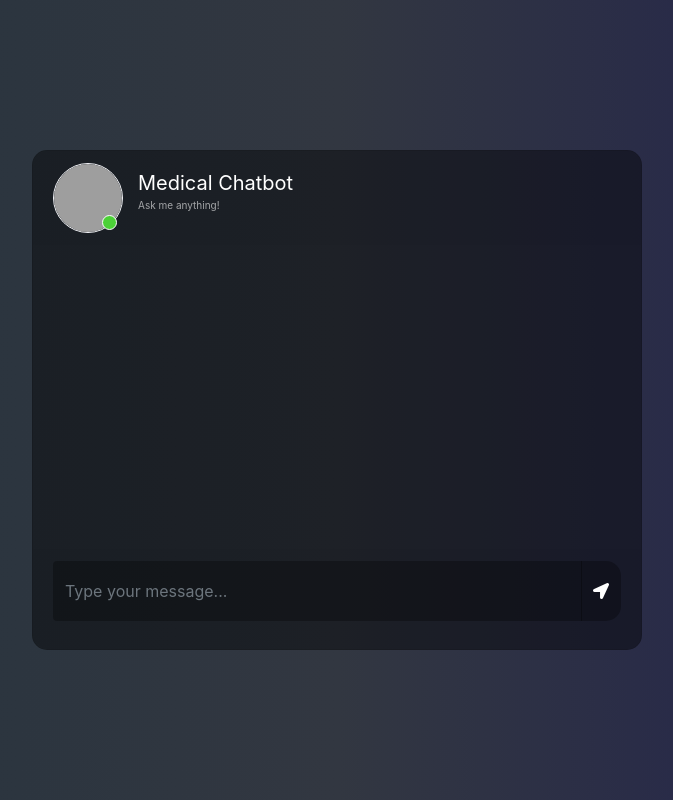
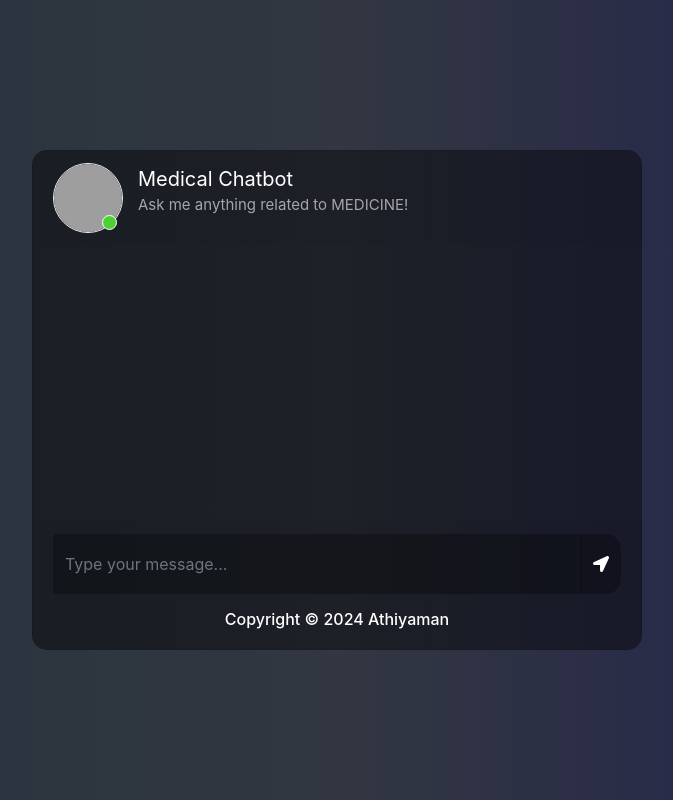
Before and after one commit to athiyaman-m/Medical-ChatBot-using-llama-2, a Flask app: page / in a window 1280 px wide. Shown: the whole page, without its empty margins (303-976 px from the left). Run offline with Flask 3, Linux system fonts and the light colour scheme; some libraries are stand-ins or nearby versions; grey boxes are pictures that could not be loaded.

Commit message:
Completed

```diff
--- a/src/helper.py
+++ b/src/helper.py
@@ -1,7 +1,6 @@
 from langchain.document_loaders import PyPDFLoader, DirectoryLoader
 from langchain.text_splitter import RecursiveCharacterTextSplitter
 from langchain.embeddings import HuggingFaceEmbeddings
-
 
 def load_pdf(data):
     loader = DirectoryLoader(data,
--- a/store_index.py
+++ b/store_index.py
@@ -1,5 +1,6 @@
 from src.helper import load_pdf, text_split, download_hugging_face_embeddings
-from langchain.vectorstores import Pinecone
+#from langchain.vectorstores import Pinecone
+from langchain_community.vectorstores import Pinecone
 import pinecone
 from dotenv import load_dotenv
 import os
--- a/templates/chat.html
+++ b/templates/chat.html
@@ -5,7 +5,7 @@
 <!DOCTYPE html>
 <html>
 	<head>
-		<title>Chatbot</title>
+		<title>Medical Chatbot</title>
 		<link rel="stylesheet" href="https://stackpath.bootstrapcdn.com/bootstrap/4.1.3/css/bootstrap.min.css" integrity="sha384-MCw98/SFnGE8fJT3GXwEOngsV7Zt27NXFoaoApmYm81iuXoPkFOJwJ8ERdknLPMO" crossorigin="anonymous">
 		<link rel="stylesheet" href="https://use.fontawesome.com/releases/v5.5.0/css/all.css" integrity="sha384-B4dIYHKNBt8Bc12p+WXckhzcICo0wtJAoU8YZTY5qE0Id1GSseTk6S+L3BlXeVIU" crossorigin="anonymous">
 		<script src="https://ajax.googleapis.com/ajax/libs/jquery/3.3.1/jquery.min.js"></script>
@@ -22,12 +22,12 @@
 							<div class="d-flex bd-highlight">
 								<div class="img_cont">
 									<!-- <img src="https://i.ibb.co/fSNP7Rz/icons8-chatgpt-512.png" class="rounded-circle user_img"> -->
-									<img src="https://www.prdistribution.com/spirit/uploads/pressreleases/2019/newsreleases/d83341deb75c4c4f6b113f27b1e42cd8-chatbot-florence-already-helps-thousands-of-patients-to-remember-their-medication.png" class="rounded-circle user_img">
+									<img src="https://cdn1.iconfinder.com/data/icons/bots/280/bot-10-2-512.png" class="rounded-circle user_img">
 									<span class="online_icon"></span>
 								</div>
 								<div class="user_info">
 									<span>Medical Chatbot</span>
-									<p>Ask me anything!</p>
+									<p style="font-size: 15px;">Ask me anything related to MEDICINE!</p>
 								</div>
 							</div>
 						</div>
@@ -42,9 +42,11 @@
 									<button type="submit" id="send" class="input-group-text send_btn"><i class="fas fa-location-arrow"></i></button>
 								</div>
 							</form>
+                            <h6 style="text-align: center; color: white;">Copyright &copy; 2024 Athiyaman</h6>
 						</div>
 					</div>
 				</div>
+
 			</div>
 		</div>
 
```
